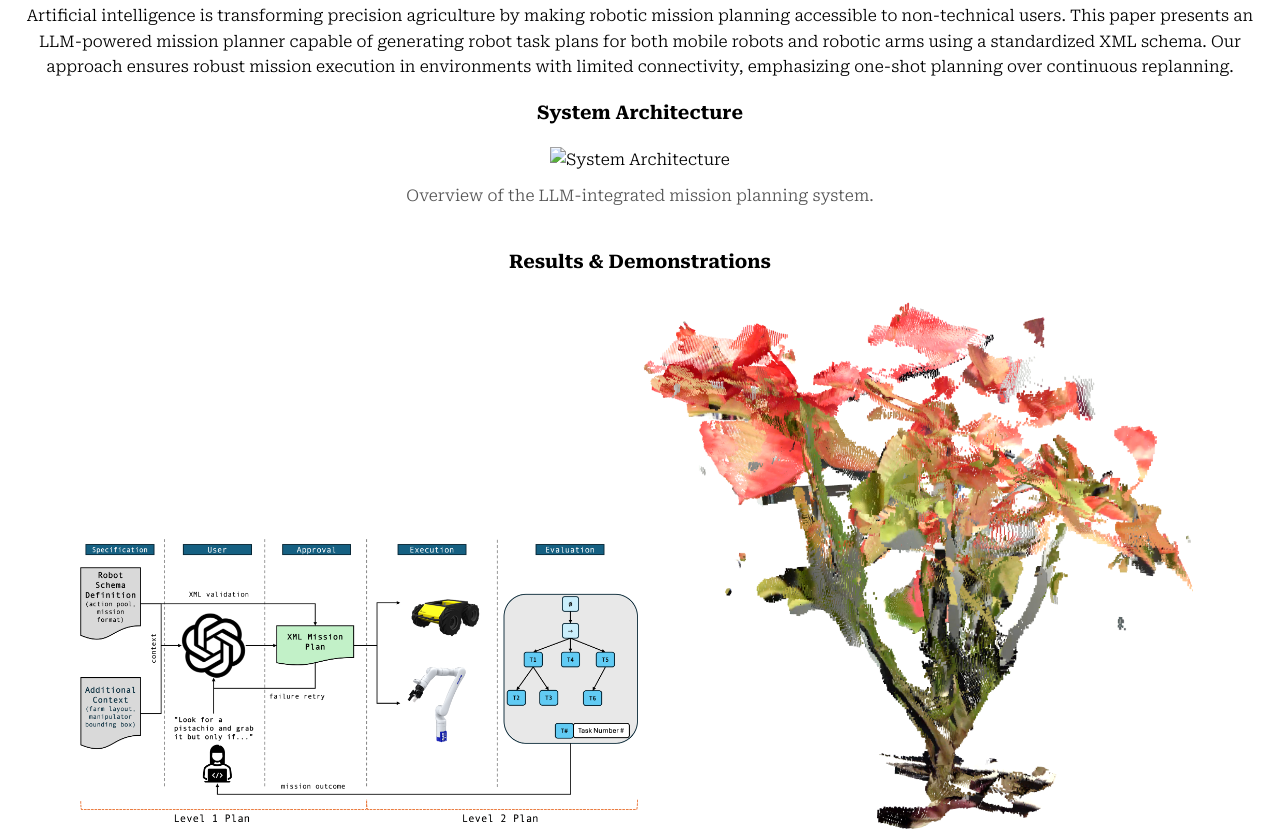
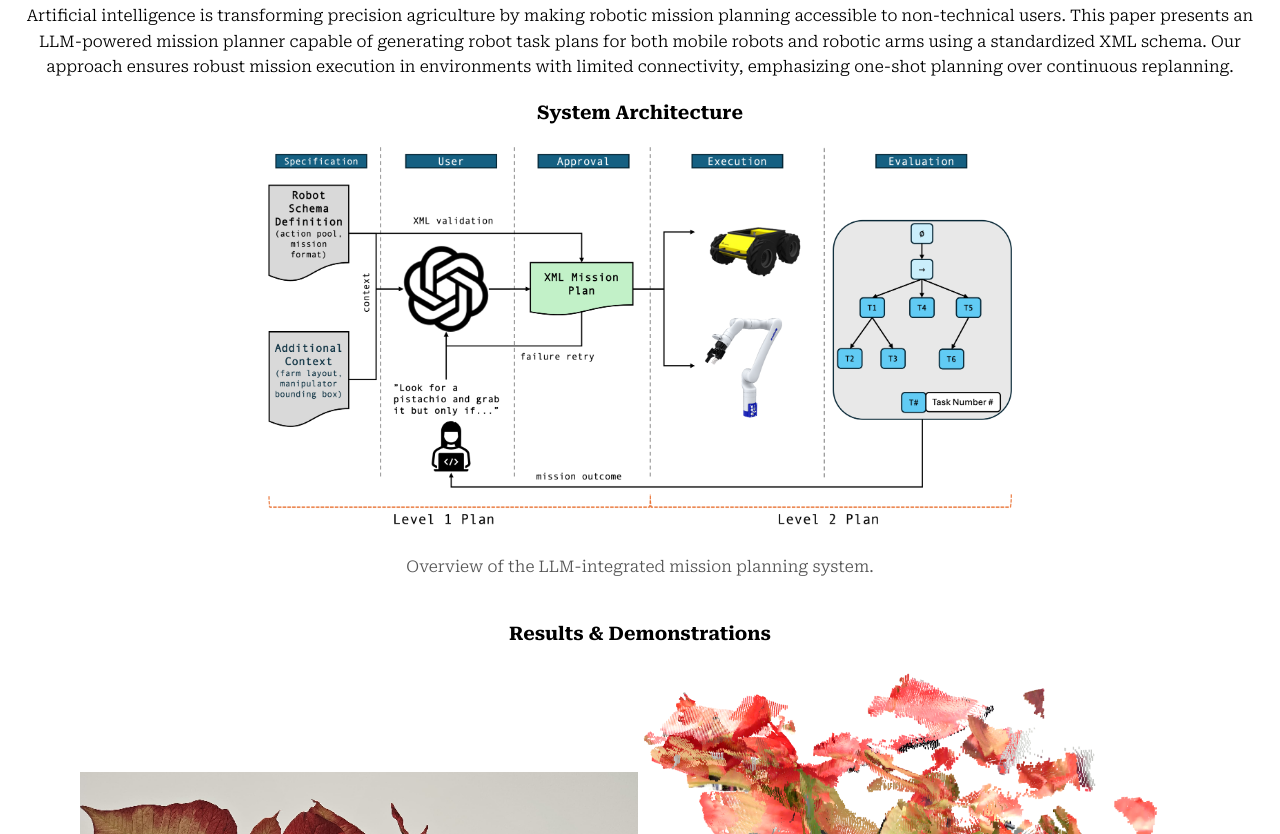
Before and after one commit to ucmercedrobotics/ucmercedrobotics.github.io, a plain HTML site: page one4all.html in a window 1280 px wide. Shown: the part 413-1247 px from the top of the page. Drawn offline with Linux system fonts and the light colour scheme.

Commit message:
Pictures fixed, need to add video and 'how to' section

```diff
--- a/one4all.html
+++ b/one4all.html
@@ -48,14 +48,14 @@
 
         <section class="architecture">
             <h3>System Architecture</h3>
-            <img src="images/oneforall_architecture.png" alt="System Architecture" class="image" width="60%">
+            <img src="one4all/pictures/ifac_gpt_arch.png" alt="System Architecture" class="image" width="60%">
             <p class="caption">Overview of the LLM-integrated mission planning system.</p>
         </section>
 
         <section class="results">
             <h3>Results & Demonstrations</h3>
             <div class="image-row">
-                <img src="one4all/pictures/ifac_gpt_arch.png" alt="LLM Pipeline" class="image" width="45%">
+                <img src="one4all/pictures/rgbimage.png" alt="LLM Pipeline" class="image" width="45%">
                 <img src="one4all/pictures/pointcloud.png" alt="Point Cloud Data" class="image" width="45%">
             </div>
             <p class="caption">The system supports both mobile robots and manipulators, enabling seamless mission execution.</p>
```
